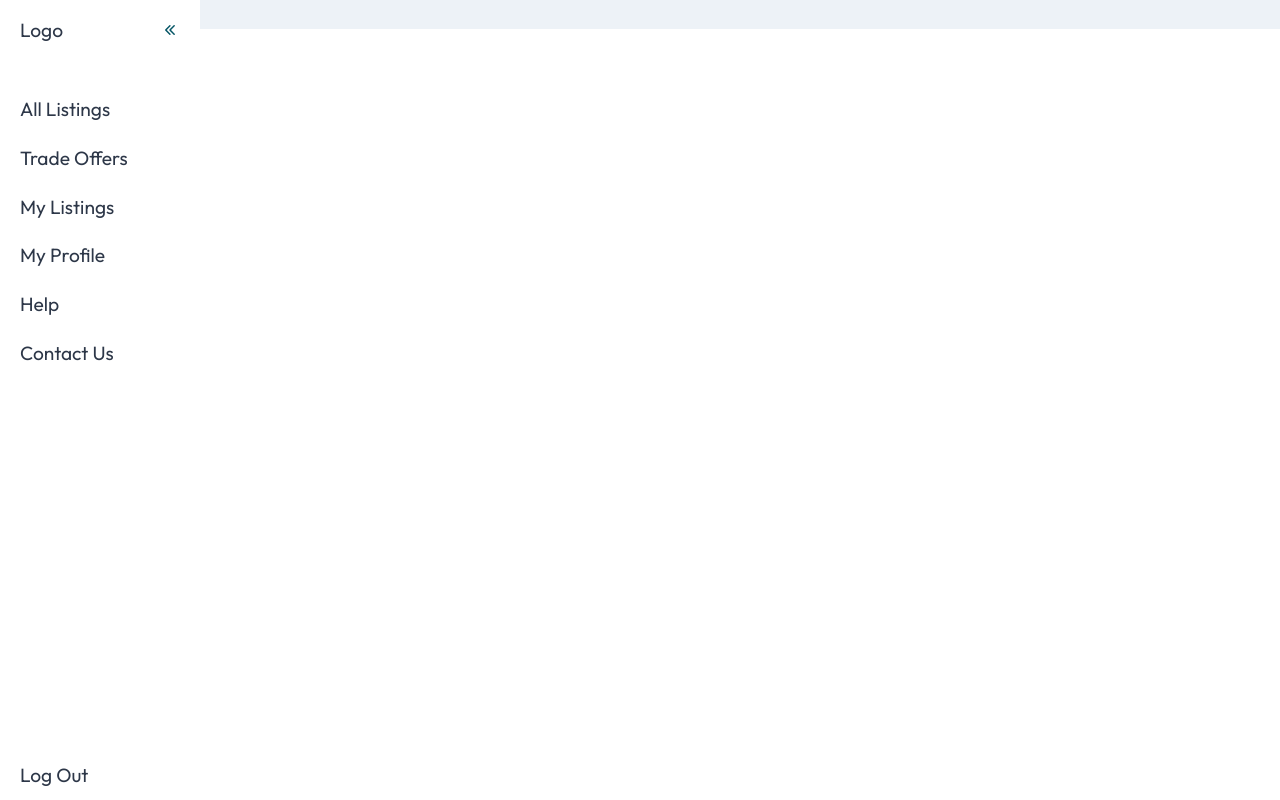
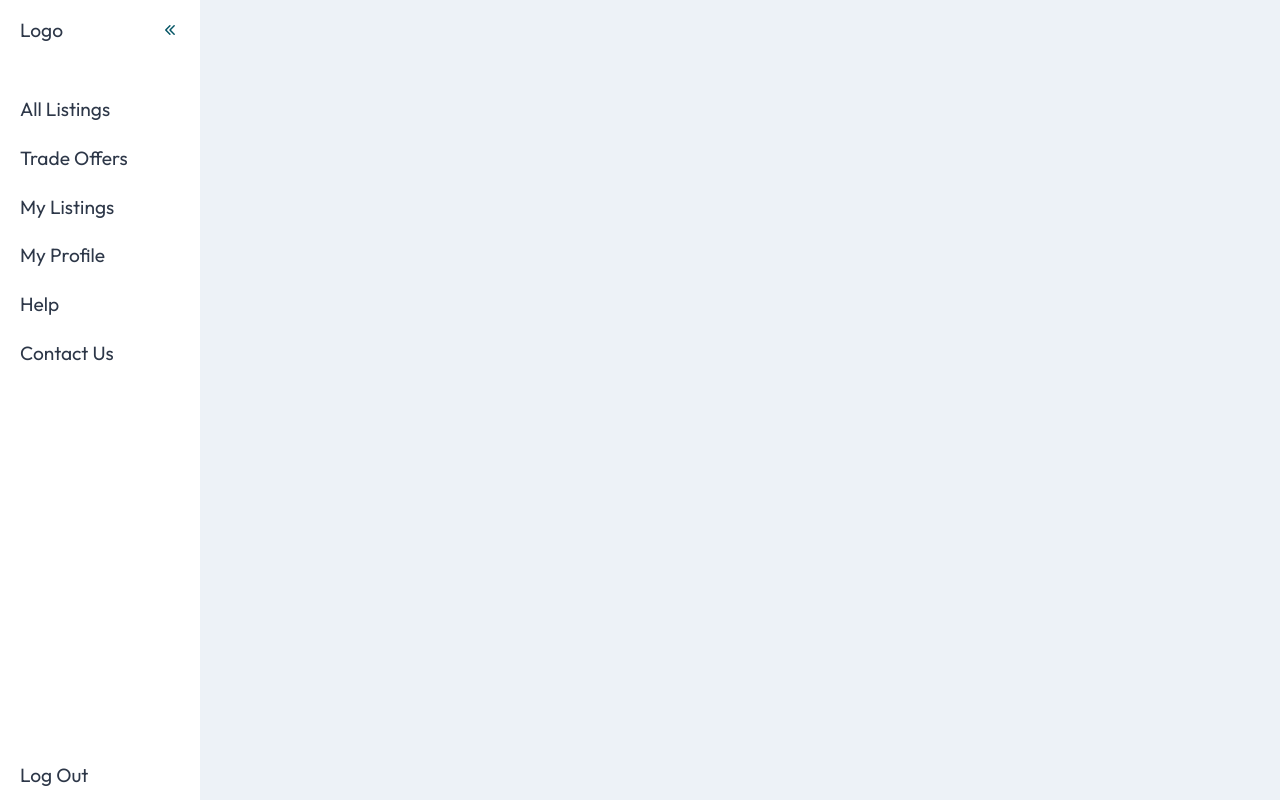
Before and after one commit to Chingoski/night-city, a React (Vite) app: page /trade-offers in a window 1280 px wide. Built offline with nearby package versions, Linux system fonts and the light colour scheme; sample sign-in values are in the browser's storage.

Commit message:
feat: added loader text to the all listings page

```diff
--- a/src/components/Home/Home.tsx
+++ b/src/components/Home/Home.tsx
@@ -1,4 +1,10 @@
-import { Flex, Button, SimpleGrid, useStyleConfig } from "@chakra-ui/react";
+import {
+  Flex,
+  Button,
+  SimpleGrid,
+  useStyleConfig,
+  Text,
+} from "@chakra-ui/react";
 
 import { navigationContext } from "../../context/NavigationContext";
 import { allListingsContext } from "../../context/AllListingsContext";
@@ -78,7 +84,13 @@ function Home() {
         ))}
       </SimpleGrid>
 
-      {url !== "" && (
+      {isLoading && (
+        <Text w="100%" margin="auto" textAlign="center">
+          Loading listings...
+        </Text>
+      )}
+
+      {url !== "" && !isLoading && (
         <Button
           bg="gray.200"
           _hover={{ bg: "gray.300" }}
--- a/src/pages/RootLayoutPage/RootLayoutPage.tsx
+++ b/src/pages/RootLayoutPage/RootLayoutPage.tsx
@@ -8,6 +8,8 @@ function RootLayoutPage() {
       flexDirection="row"
       w="100%"
       bg="gray.100"
+      h="auto"
+      minH="100dvh"
       fontFamily="var(--primary-font)"
       fontSize="1.2rem"
       color="gray.700"
```
